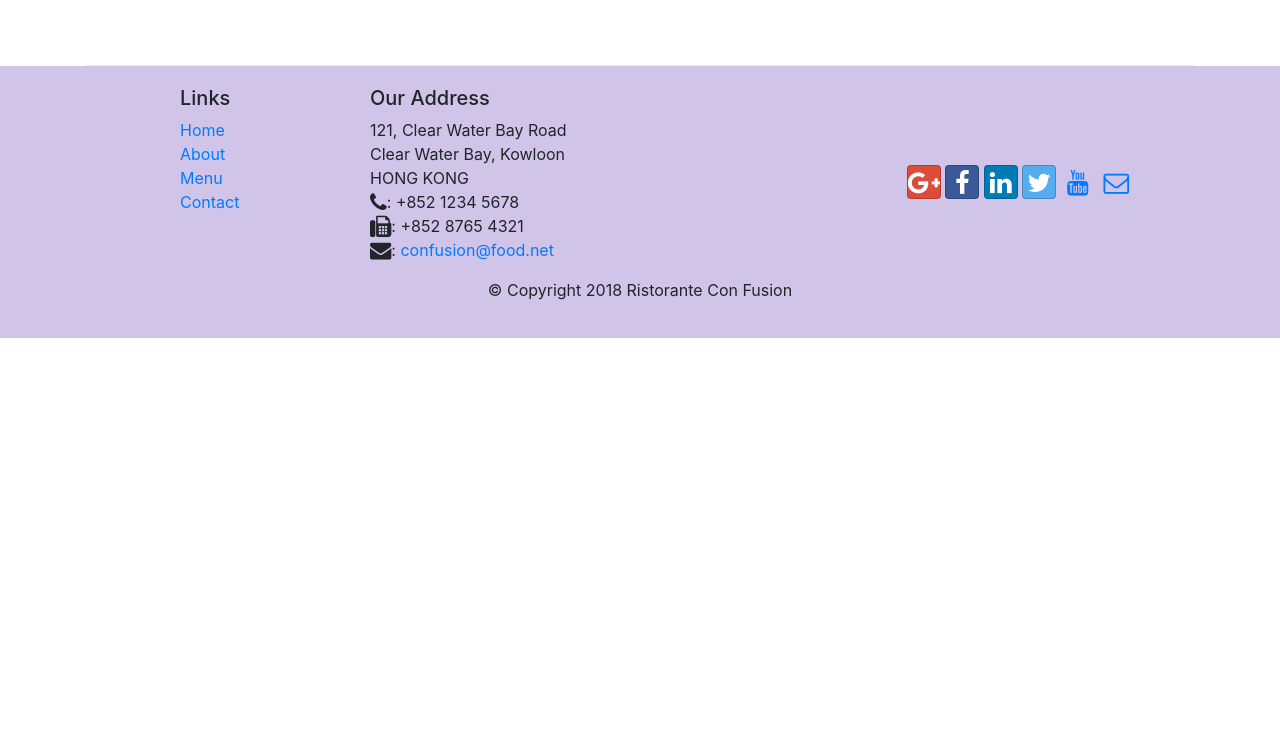
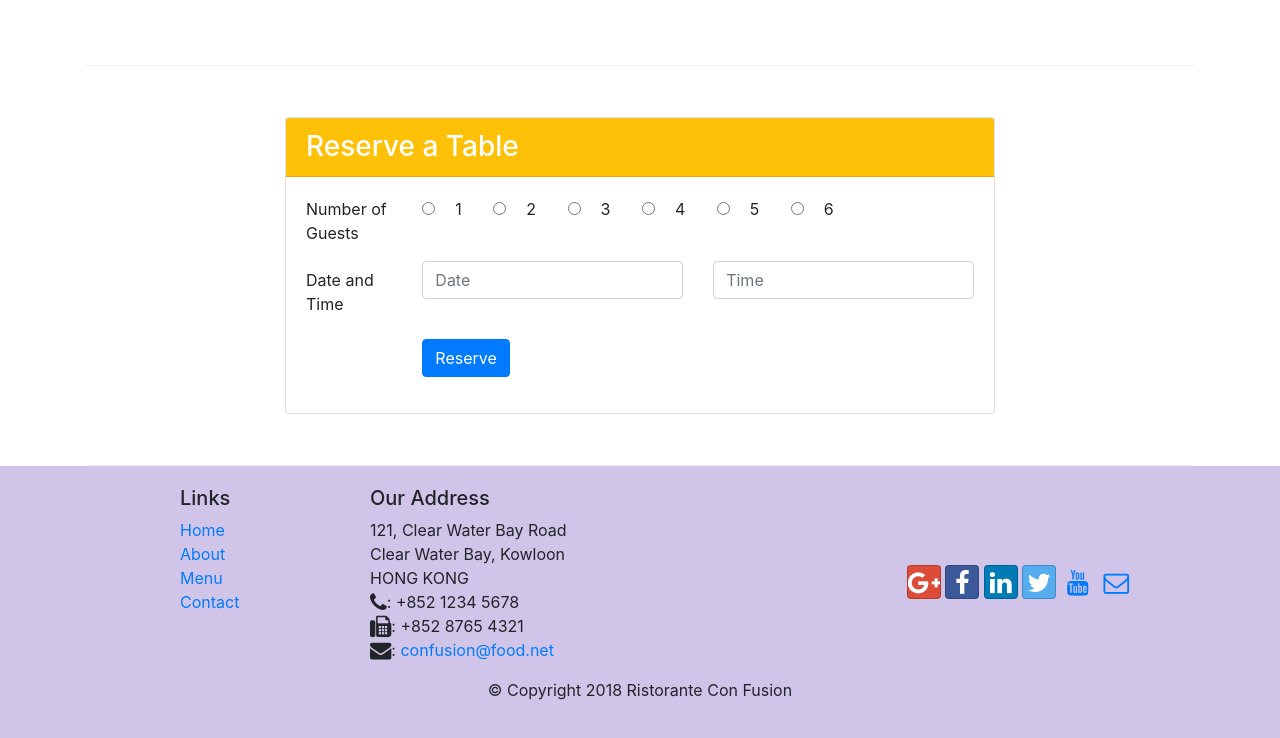
Before and after one commit to dragonslayer3302/Bootstrap4, a website: page index.html in a window 1280 px wide. Shown: the part 1468-2206 px from the top of the page. Before the commit the page ends 1806 px from the top, so only its background shows below. Drawn offline with nearby package versions, Linux system fonts and the light colour scheme.

Commit message:
Assignment 2

```diff
--- a/index.html
+++ b/index.html
@@ -40,8 +40,11 @@
                     <h1>Ristorante con Fusion</h1>
                     <p>We take inspiration from the World's best cuisines, and create a unique fusion experience. Our lipsmacking creations will tickle your culinary senses!</p>
                 </div>
-                <div class="col-12 col-sm align-self-center">
+                <div class="col-12 col-sm-3 align-self-center">
                     <img src="img/logo.png" class="img-fluid">
+                </div>
+                <div class="col-12 col-sm-3 align-self-center">
+                    <a role="button" class="btn btn-sm btn-block btn-warning" href="#f">Reserve Table</a>
                 </div>
             </div>
         </div>
@@ -70,8 +73,14 @@
                 <h3>This Month's Promotions</h3>
             </div>
             <div class="col col-sm col-md">
-                <h2>Weekend Grand Buffet</h2>
-                <p>Featuring mouthwatering combinations with a choice of five different salads, six enticing appetizers, six main entrees and five choicest desserts. Free flowing bubbly and soft drinks. All for just $19.99 per person </p>
+                <div class="media">
+                    <div class="media-body">
+                        <h2 class="mt-0">Weekend Grand Buffet <span class="badge badge-danger">NEW</span></h2>
+                        <p>Featuring mouthwatering combinations with a choice of five different salads, six enticing appetizers, six main entrees and five choicest desserts. Free flowing bubbly and soft drinks. All for just $19.99 per person </p>
+                    </div>
+                    <img class="d-flex ml-3 img-thumbnail align-self-center"
+                    src="img/buffet.png" alt="buffet">
+                </div>
             </div>
         </div>
 
@@ -88,6 +97,66 @@
                     <h2 class="mt-0">Alberto Somayya</h2>
                     <h4>Executive Chef</h4>
                     <p>Award winning three-star Michelin chef with wide International experience having worked closely with whos-who in the culinary world, he specializes in creating mouthwatering Indo-Italian fusion experiences. </p>
+                </div>
+            </div>
+        </div>
+
+        <div class="row row-content align-items-center">
+            <div class="col-12 col-sm-8 offset-2">
+                <div class="card">
+                    <h3 class="card-header bg-warning text-white">Reserve a Table</h3>
+                    <div class="card-body">
+                        <form id="f">
+                            <div class="form-group row">
+                                <div class="col-md-2">
+                                    Number of Guests
+                                </div>
+                                <div class="col-md-10">
+                                    <div class="form-check form-check-inline">
+                                        <input class="form-check-input" type="radio" name="r" id="r1" value="o1">
+                                        <label for="r1" class="col-md-2 form-check-label">1</label>
+                                    </div>
+                                    <div class="form-check form-check-inline">
+                                        <input class="form-check-input" type="radio" name="r" id="r2" value="o2">
+                                        <label for="r2" class="col-md-2 form-check-label">2</label>
+                                    </div>
+                                    <div class="form-check form-check-inline">
+                                        <input class="form-check-input" type="radio" name="r" id="r3" value="o3">
+                                        <label for="r3" class="col-md-2 form-check-label">3</label>
+                                    </div>
+                                    <div class="form-check form-check-inline">
+                                        <input class="form-check-input" type="radio" name="r" id="r4" value="o4">
+                                        <label for="r4" class="col-md-2 form-check-label">4</label>
+                                    </div>
+                                    <div class="form-check form-check-inline">
+                                        <input class="form-check-input" type="radio" name="r" id="r5" value="o5">
+                                        <label for="r5" class="col-md-2 form-check-label">5</label>
+                                    </div>
+                                    <div class="form-check form-check-inline">
+                                        <input class="form-check-input" type="radio" name="r" id="r6" value="o6">
+                                        <label for="r6" class="col-md-2 form-check-label">6</label>
+                                    </div>
+                                </div>
+                            </div>
+                            <div class="form-group row">
+                                <label for="date" class="col-md-2 col-form-label">
+                                    Date and Time
+                                </label>
+                                <div class="col-md-5">
+                                    <input type="text" class="form-control" id="date" name="date" placeholder="Date">
+                                </div>
+                                <div class="col-md-5">
+
+                                    <input type="text" class="form-control" id="time" name="time" placeholder="Time">
+                                </div>
+                            </div>
+                            <div class="form-group row">
+                                <div class="offset-md-2 col-md-10">
+                                    <button type="submit" class="btn btn-primary">Reserve</button>
+                                </div>
+                            </div>
+                        </form>
+                    </div>
                 </div>
             </div>
         </div>
```
